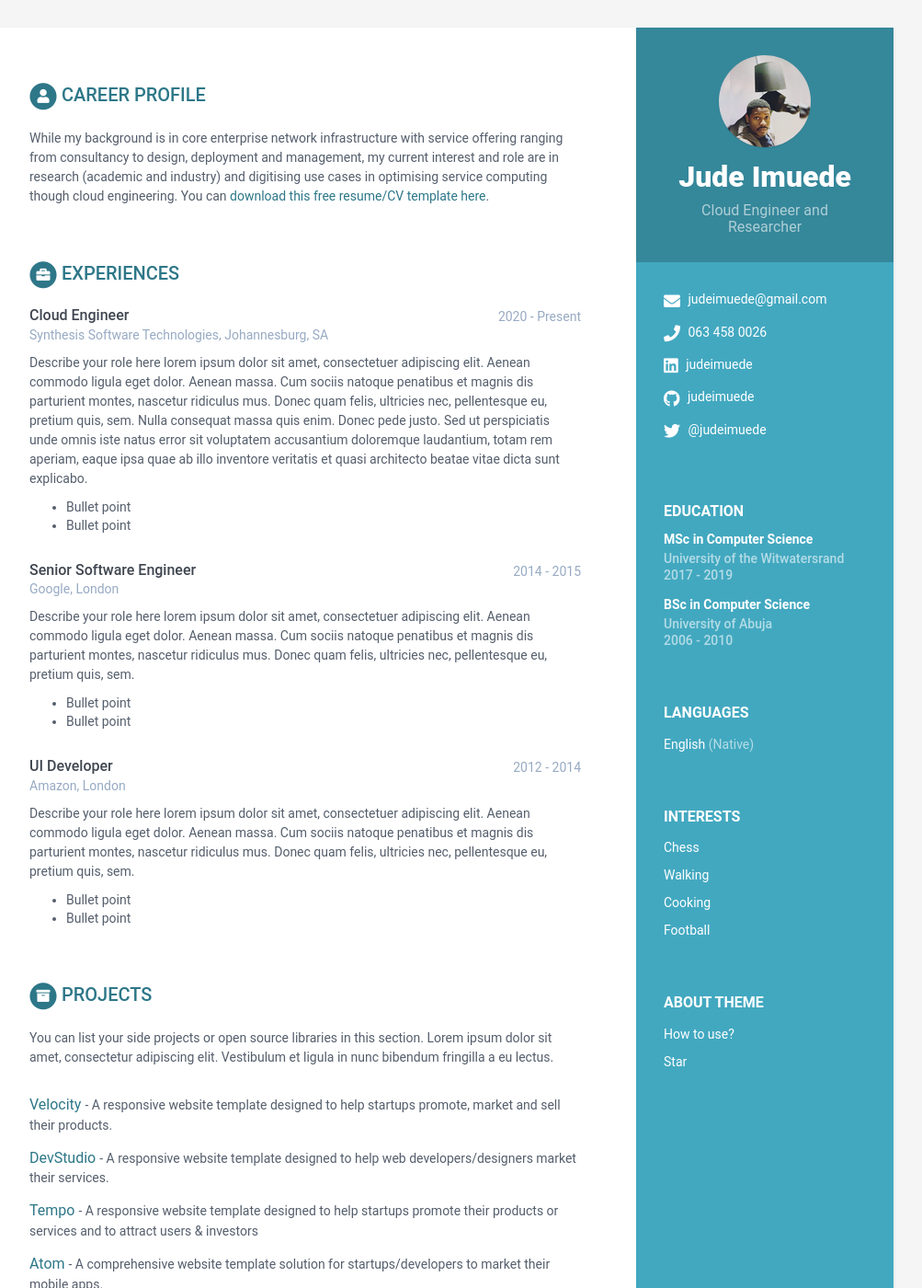
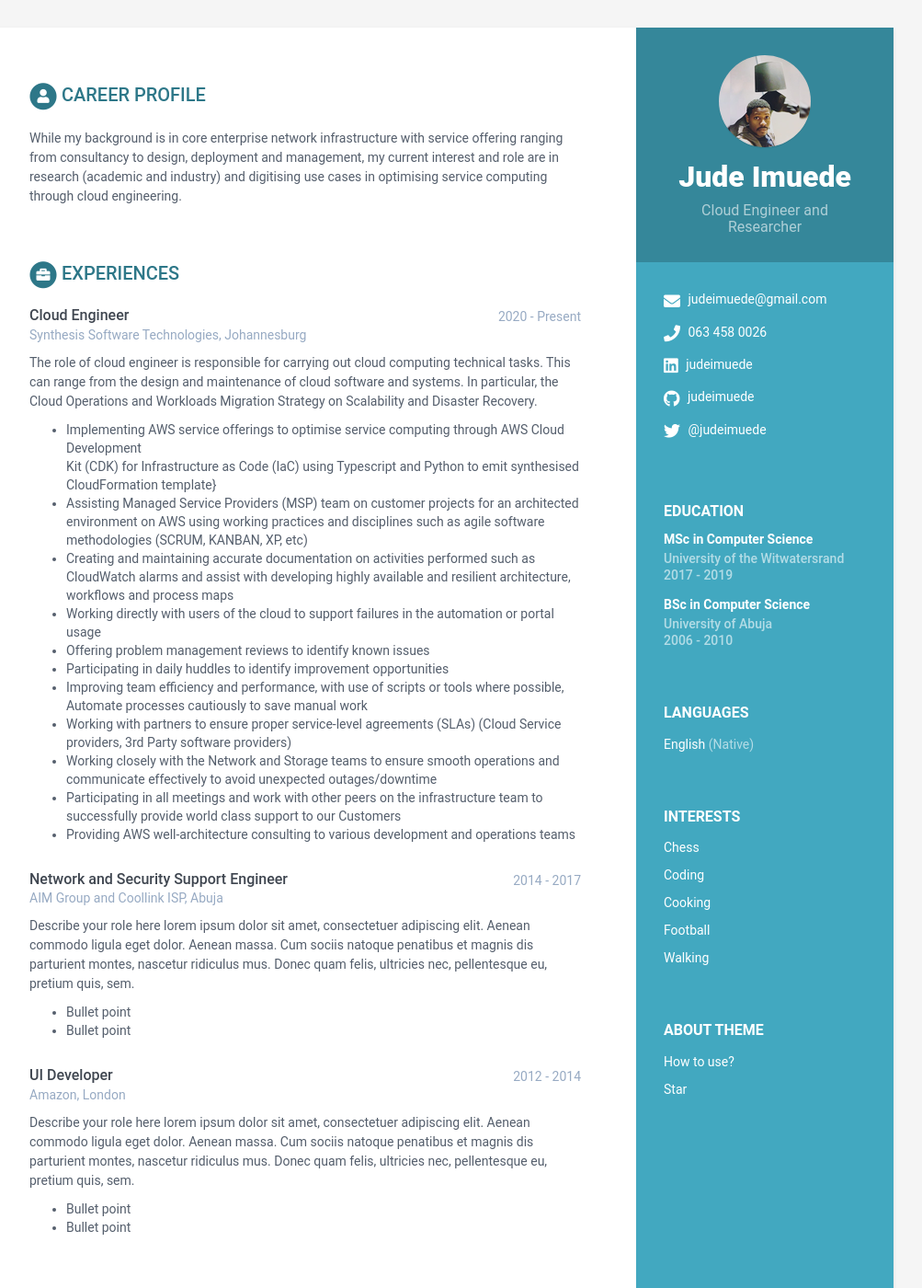
Before and after one commit to judeimuede/online-cv, a Jekyll site: the page built from index.html, in a window 1280 px wide and 1400 px high. Shown: the whole window at 92% size, without its empty margins (168-1171 px from the left). Built offline with Jekyll 4.4.1, drawn with Linux system fonts in a browser that asks for light colours.

Commit message:
first commit

```diff
--- a/_data/data.yml
+++ b/_data/data.yml
@@ -39,7 +39,7 @@ sidebar:
       - item: Chess
         link:
 
-      - item: Walking
+      - item: Coding
         link:
 
       - item: Cooking
@@ -48,59 +48,72 @@ sidebar:
       - item: Football
         link:
 
+      - item: Walking
+        link:
 career-profile:
     title: Career Profile
     summary: |
       While my background is in core enterprise network infrastructure with service offering ranging
       from consultancy to design, deployment and management, my current interest and role are in
-      research (academic and industry) and digitising use cases in optimising service computing though
-      cloud engineering. You can [download this free resume/CV template here]().
+      research (academic and industry) and digitising use cases in optimising service computing through
+      cloud engineering.
 
 education:
     - degree: MSc in Computer Science
       university: University of the Witwatersrand
       time: 2017 - 2019
       details: |
-        Describe your study here lorem ipsum dolor sit amet, consectetuer
-        adipiscing elit. Aenean commodo ligula eget dolor. Aenean massa. Cum
-        sociis natoque penatibus et magnis dis parturient montes, nascetur
-        ridiculus mus. Donec quam felis, ultricies nec, pellentesque eu,
-        pretium quis, sem.
-          - Bullet point
-          - Bullet point
+        A thesis-based degree which was about using Node.js and Google’s TensorFlow Estimator for textual and
+        data analytic insight generation. This research explored Web-based services such as Elasticsearch and
+        Kibana integrated on Node.js run time. Internal examiner awarded the Distinction for this research.
+          - Dissertation Topi: Mining Sexual Violence Tweets in South Africa
+          - Supervisor: Dr Pravesh Ranchod
+
     - degree: BSc in Computer Science
       university: University of Abuja
       time: 2006 - 2010
       details: |
-        Describe your study here lorem ipsum dolor sit amet, consectetuer
-        adipiscing elit. Aenean commodo ligula eget dolor. Aenean massa. Cum
-        sociis natoque penatibus et magnis dis parturient montes, nascetur
-        ridiculus mus. Donec quam felis, ultricies nec, pellentesque eu,
-        pretium quis, sem.
-          - RELEVANT COURSEWORK: Artificial Intelligence, Software Design and Management,
+        My Honours research report was on Cyberspace Analytic for E-mail Spam Detection.
+        Achieved an A Grade for Design Project and Research.
+          - Relevant Coursework: Artificial Intelligence, Software Design and Management,
             Data Communication and Networking, Computer Programming I and II, Compiler Construction,
             Non Parametric Inference.
-          - RESEARCH REPORT: My Honours research report was on Cyberspace Analytic for E-mail Spam Detection.
-            Achieved an A Grade for Design Project and Research.
+          - Advisor: Prof Owolabi Olumide
+
 experiences:
     - role: Cloud Engineer
       time: 2020 - Present
-      company: Synthesis Software Technologies, Johannesburg, SA
+      company: Synthesis Software Technologies, Johannesburg
       details: |
-        Describe your role here lorem ipsum dolor sit amet, consectetuer
-        adipiscing elit. Aenean commodo ligula eget dolor. Aenean massa.
-        Cum sociis natoque penatibus et magnis dis parturient montes,
-        nascetur ridiculus mus. Donec quam felis, ultricies nec,
-        pellentesque eu, pretium quis, sem. Nulla consequat massa quis
-        enim. Donec pede justo. Sed ut perspiciatis unde omnis iste natus
-        error sit voluptatem accusantium doloremque laudantium, totam rem
-        aperiam, eaque ipsa quae ab illo inventore veritatis et quasi
-        architecto beatae vitae dicta sunt explicabo.
-          - Bullet point
-          - Bullet point
-    - role: Senior Software Engineer
-      time: 2014 - 2015
-      company: Google, London
+        The role of cloud engineer is responsible for carrying out cloud computing technical tasks.
+        This can range from the design and maintenance of cloud software and systems. In particular,
+        the Cloud Operations and Workloads Migration Strategy on Scalability and Disaster Recovery.
+          - Implementing AWS service offerings to optimise service computing through AWS Cloud Development
+            Kit (CDK) for Infrastructure as Code (IaC) using Typescript and Python to emit synthesised
+            CloudFormation template}
+          - Assisting Managed Service Providers (MSP) team on customer projects for an architected
+            environment on AWS using working practices and disciplines such as agile software methodologies
+            (SCRUM, KANBAN, XP, etc)
+          - Creating and maintaining accurate documentation on activities performed such as CloudWatch
+            alarms and assist with developing highly available and resilient architecture, workflows and
+            process maps
+          - Working directly with users of the cloud to support failures in the automation or portal usage
+          - Offering problem management reviews to identify known issues
+          - Participating in daily huddles to identify improvement opportunities
+          - Improving team efficiency and performance, with use of scripts or tools where possible,
+            Automate processes cautiously to save manual work
+          - Working with partners to ensure proper service-level agreements (SLAs)
+            (Cloud Service providers, 3rd Party software providers)
+          - Working closely with the Network and Storage teams to ensure smooth operations and communicate
+            effectively to avoid unexpected outages/downtime
+          - Participating in all meetings and work with other peers on the infrastructure team to successfully
+            provide world class support to our Customers
+          - Providing AWS well-architecture consulting to various development and operations teams
+
+
+    - role: Network  and Security Support Engineer
+      time: 2014 - 2017
+      company: AIM Group and Coollink ISP, Abuja
       details: |
         Describe your role here lorem ipsum dolor sit amet, consectetuer
         adipiscing elit. Aenean commodo ligula eget dolor. Aenean massa.
```
